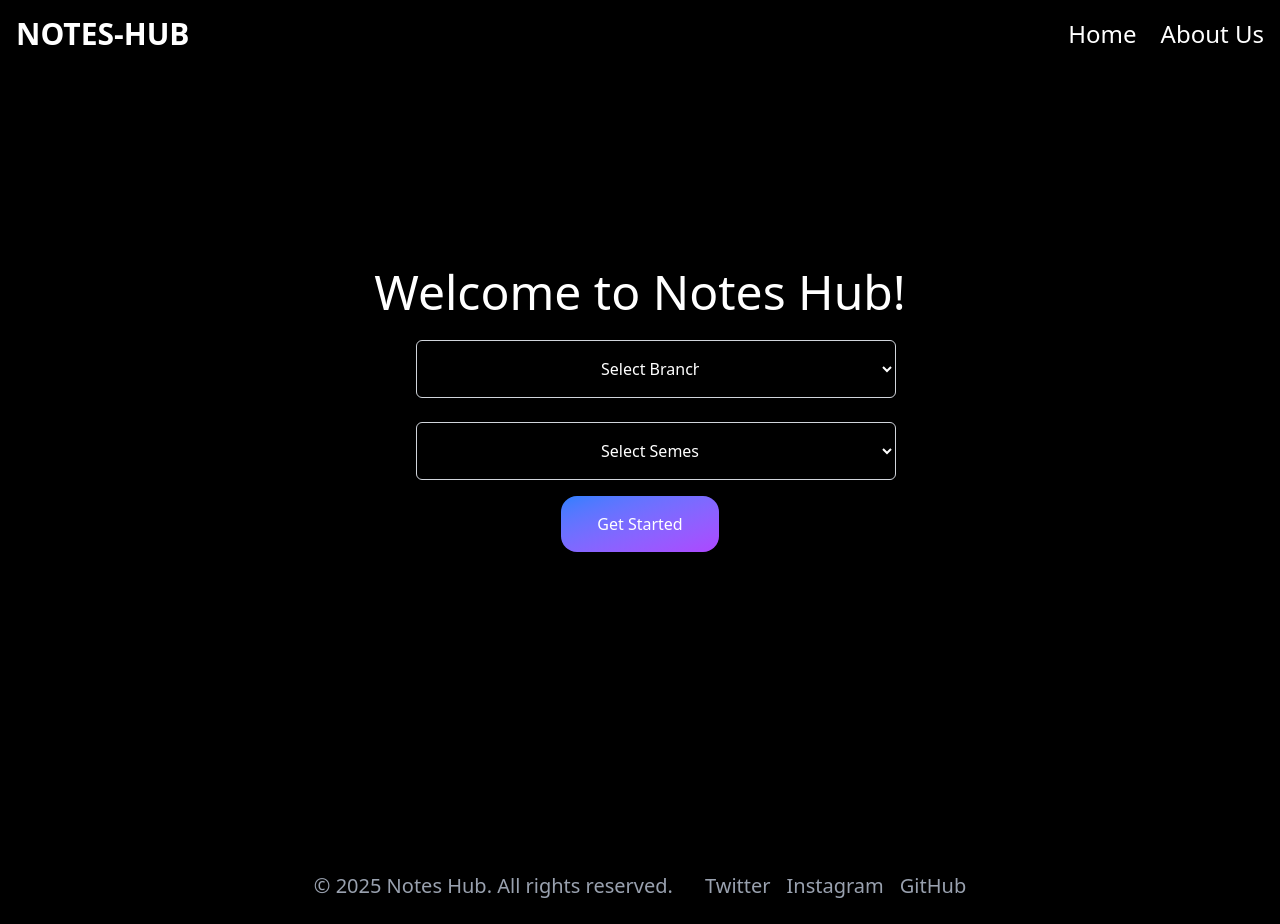
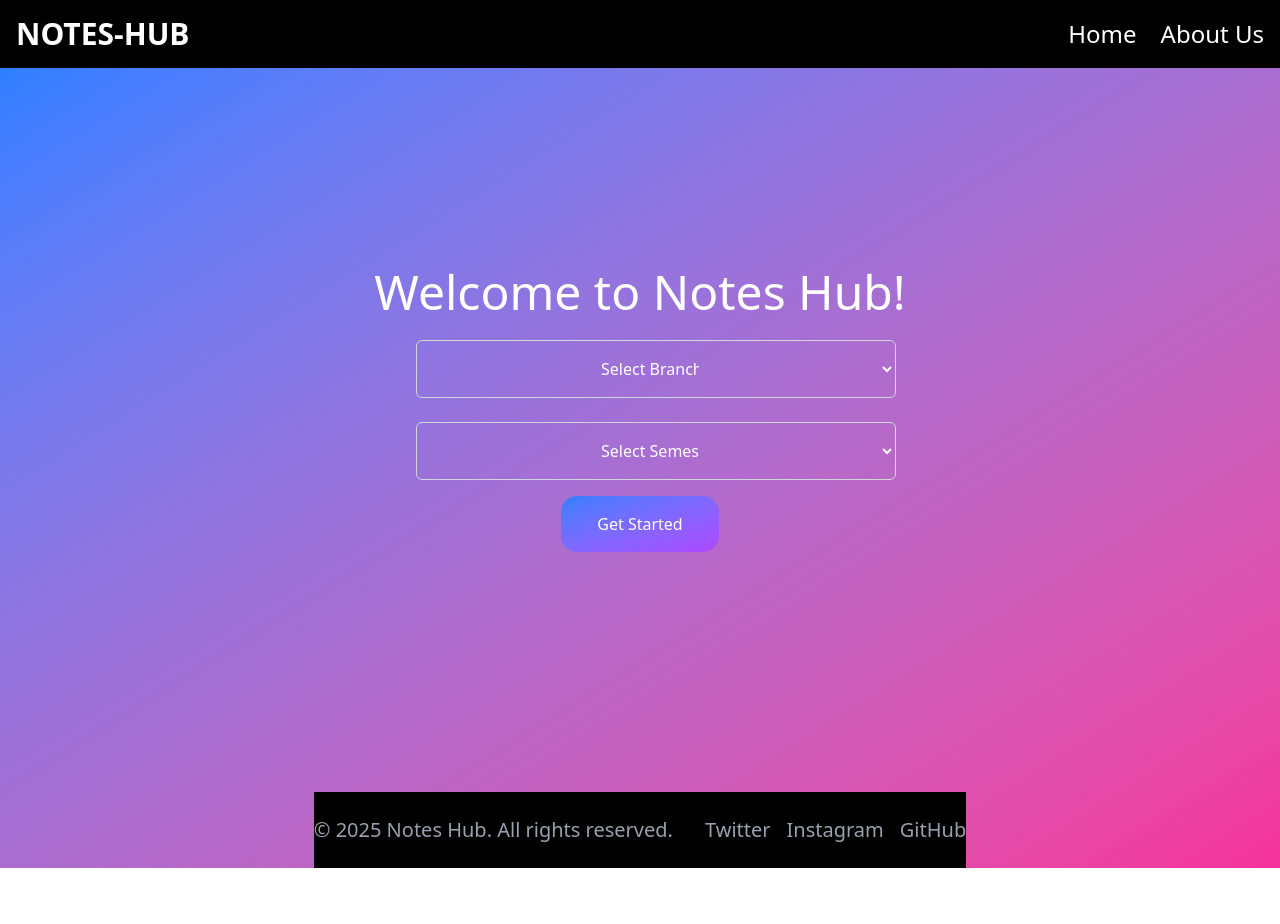
Before and after one commit to gulshank0/notes-hub, a React (Vite) app in the folder frontend/: page / in a window 1280 px wide. After the commit the page ends 868 px from the top, so only its background shows below. Built offline with nearby package versions, Linux system fonts and the light colour scheme.

Commit message:
improved footer

```diff
--- a/frontend/src/components/ui/Footer.jsx
+++ b/frontend/src/components/ui/Footer.jsx
@@ -1,6 +1,6 @@
 export const Footer = () => {
   return (
-    <footer className="bg-black text-white py-6 pt-80">
+    <footer className="bg-black text-white py-6">
       <div className="container mx-auto flex flex-col md:flex-row space-x-8  items-center">
         <p className="text-xl text-gray-400">
           © {new Date().getFullYear()} Notes Hub. All rights reserved.
--- a/frontend/src/contextApi.jsx
+++ /dev/null
@@ -1 +0,0 @@
-export function const  = useContext(second)
--- a/frontend/src/pages/LandingPage.jsx
+++ b/frontend/src/pages/LandingPage.jsx
@@ -7,7 +7,7 @@ export function LandingPage() {
   return (
     <>
       <Navbar />
-      <div className="flex flex-col items-center justify-center min-h-screen bg-black text-white pt-50 ">
+      <div className="flex flex-col items-center justify-center min-h-screen bg-gradient-to-br from-blue-500 to-pink-500 text-white pt-50 ">
         <p className="text-5xl">Welcome to Notes Hub!</p>
 
         <Dropdown
@@ -38,8 +38,9 @@ export function LandingPage() {
         >
           Get Started
         </Link>
-
-        <Footer />
+        <div className="mt-60">
+          <Footer />
+        </div>
       </div>
     </>
   );
--- a/frontend/src/pages/Team.jsx
+++ b/frontend/src/pages/Team.jsx
@@ -12,7 +12,7 @@ function TeamPage() {
               <img
                 src="../../CuteCat.png"
                 alt="Description"
-                className="w-40 h-40 object-cover rounded-full shadow-amber-200 hover:cursor-pointer"
+                className="w-45 h-45 object-cover rounded-full shadow-amber-200 hover:cursor-pointer"
               />
             </div>
             <p className="text-3xl text-center">Linux Guy</p>
```
